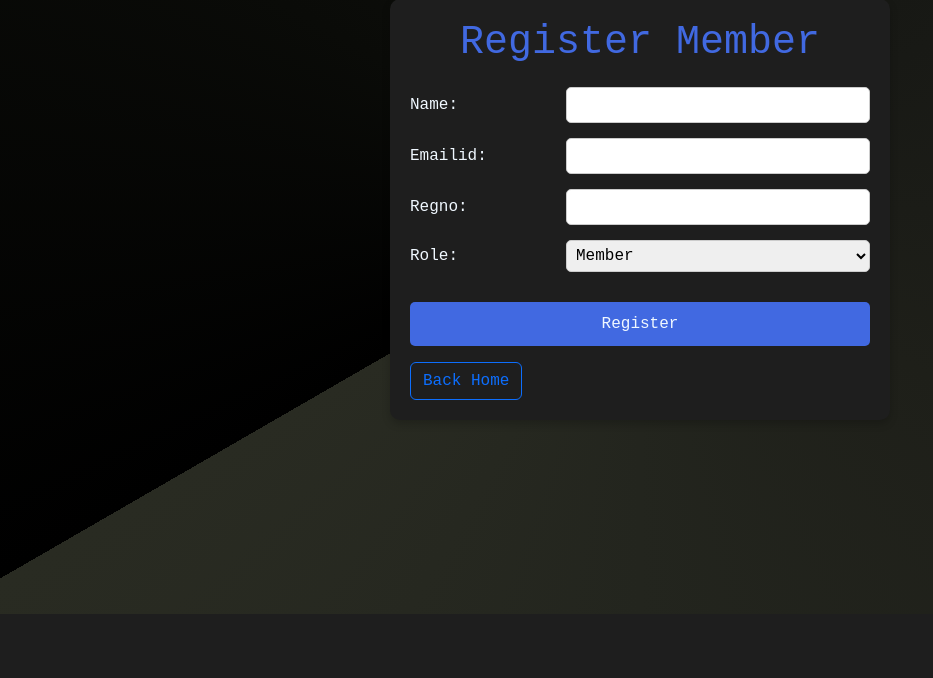
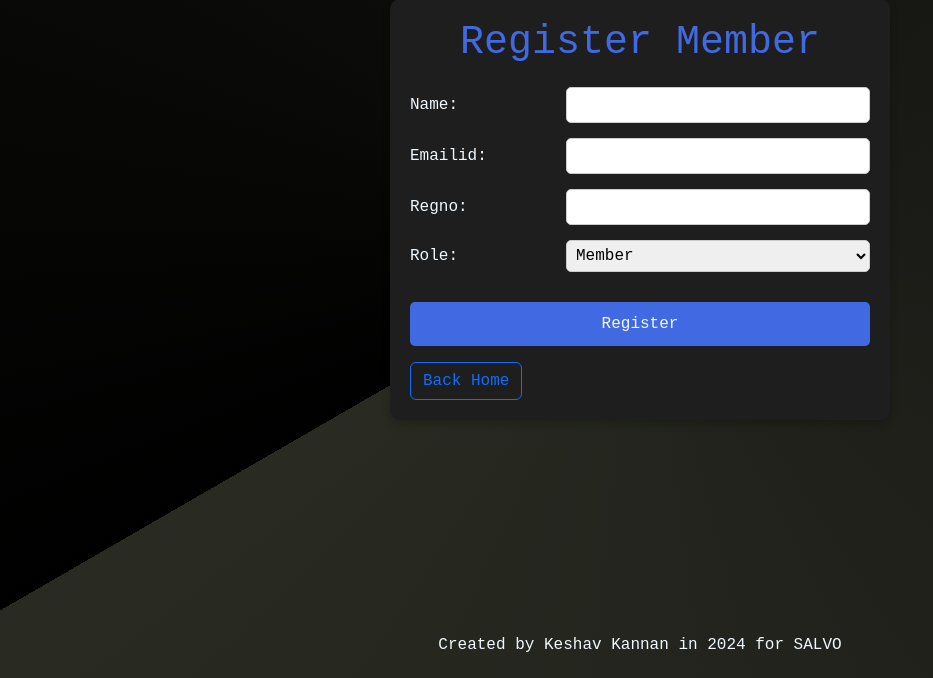
Before and after one commit to KKeshav1101/Salvo_Administration, a Django app: page /add_member/ in a window 1280 px wide. Shown: the part 196-874 px from the top of the page, without its empty margins (0-933 px from the left). Before the commit the page ends 810 px from the top, so only its background shows below. Run offline with Django 5.2, Linux system fonts and the light colour scheme.

Commit message:
Template changes

```diff
--- a/templates/ack.html
+++ b/templates/ack.html
@@ -30,5 +30,8 @@
 {{msg}}
 <hr>
 <a href="/home">Home</a>
+<div class="text-center mt-4">
+    <p>Created by Keshav Kannan in 2024 for SALVO</p>
+</div>
 </body>
 <script src="https://cdn.jsdelivr.net/npm/bootstrap@5.3.0-alpha3/dist/js/bootstrap.bundle.min.js"></script>
--- a/templates/add_member.html
+++ b/templates/add_member.html
@@ -80,6 +80,9 @@
             <a href="/home" class="btn btn-outline-primary mt-3">Back Home</a>
         </div>
     </div>
-    <script src="https://cdn.jsdelivr.net/npm/bootstrap@5.3.0-alpha3/dist/js/bootstrap.bundle.min.js"></script>
+    <div class="text-center mt-4">
+        <p>Created by Keshav Kannan in 2024 for SALVO</p>
+    </div>
 </body>
+<script src="https://cdn.jsdelivr.net/npm/bootstrap@5.3.0-alpha3/dist/js/bootstrap.bundle.min.js"></script>
 </html>
--- a/templates/add_minutes.html
+++ b/templates/add_minutes.html
@@ -55,6 +55,9 @@
             <input type="submit" value="Save">
         </form>
     </div>
-    <script src="https://cdn.jsdelivr.net/npm/bootstrap@5.3.0-alpha3/dist/js/bootstrap.bundle.min.js"></script>
+    <div class="text-center mt-4">
+        <p>Created by Keshav Kannan in 2024 for SALVO</p>
+    </div>
 </body>
+<script src="https://cdn.jsdelivr.net/npm/bootstrap@5.3.0-alpha3/dist/js/bootstrap.bundle.min.js"></script>
 </html>
--- a/templates/meeting_stats.html
+++ b/templates/meeting_stats.html
@@ -109,6 +109,10 @@
             <p style="color: #f44336;">{{ error }}</p>
         {% endif %}
     </div>
-    <script src="https://cdn.jsdelivr.net/npm/bootstrap@5.3.0-alpha3/dist/js/bootstrap.bundle.min.js"></script>
+    <div class="text-center mt-4">
+        <p>Created by Keshav Kannan in 2024 for SALVO</p>
+    </div>
+
 </body>
+<script src="https://cdn.jsdelivr.net/npm/bootstrap@5.3.0-alpha3/dist/js/bootstrap.bundle.min.js"></script>
 </html>
--- a/templates/member_stats.html
+++ b/templates/member_stats.html
@@ -137,6 +137,10 @@
             <p>{{ error }}</p>
         {% endif %}
     </div>
-    <script src="https://cdn.jsdelivr.net/npm/bootstrap@5.3.0-alpha3/dist/js/bootstrap.bundle.min.js"></script>
+    <div class="text-center mt-4">
+        <p>Created by Keshav Kannan in 2024 for SALVO</p>
+    </div>
+
 </body>
+<script src="https://cdn.jsdelivr.net/npm/bootstrap@5.3.0-alpha3/dist/js/bootstrap.bundle.min.js"></script>
 </html>
--- a/templates/upload_attendance_file.html
+++ b/templates/upload_attendance_file.html
@@ -72,6 +72,9 @@
             <a href="/home" class="btn btn-outline-primary mt-3">Home</a>
         </div>
     </div>
-    <script src="https://cdn.jsdelivr.net/npm/bootstrap@5.3.0-alpha3/dist/js/bootstrap.bundle.min.js"></script>
+    <div class="text-center mt-4">
+        <p>Created by Keshav Kannan in 2024 for SALVO</p>
+    </div>
 </body>
+<script src="https://cdn.jsdelivr.net/npm/bootstrap@5.3.0-alpha3/dist/js/bootstrap.bundle.min.js"></script>
 </html>
--- a/templates/view_meetings.html
+++ b/templates/view_meetings.html
@@ -121,6 +121,9 @@
     <div class="text-center mt-3">
         <a href="/home" class="btn btn-outline-primary">Back to Home</a>
     </div>
-    <script src="https://cdn.jsdelivr.net/npm/bootstrap@5.3.0-alpha3/dist/js/bootstrap.bundle.min.js"></script>
+    <div class="text-center mt-4">
+        <p>Created by Keshav Kannan in 2024 for SALVO</p>
+    </div>
 </body>
+<script src="https://cdn.jsdelivr.net/npm/bootstrap@5.3.0-alpha3/dist/js/bootstrap.bundle.min.js"></script>
 </html>
--- a/templates/view_members.html
+++ b/templates/view_members.html
@@ -93,6 +93,10 @@
     <div class="text-center mt-3">
         <a href="/home" class="btn btn-outline-primary">Back to Home</a>
     </div>
-    <script src="https://cdn.jsdelivr.net/npm/bootstrap@5.3.0-alpha3/dist/js/bootstrap.bundle.min.js"></script>
+    <div class="text-center mt-4">
+        <p>Created by Keshav Kannan in 2024 for SALVO</p>
+    </div>
+
 </body>
+<script src="https://cdn.jsdelivr.net/npm/bootstrap@5.3.0-alpha3/dist/js/bootstrap.bundle.min.js"></script>
 </html>
```
